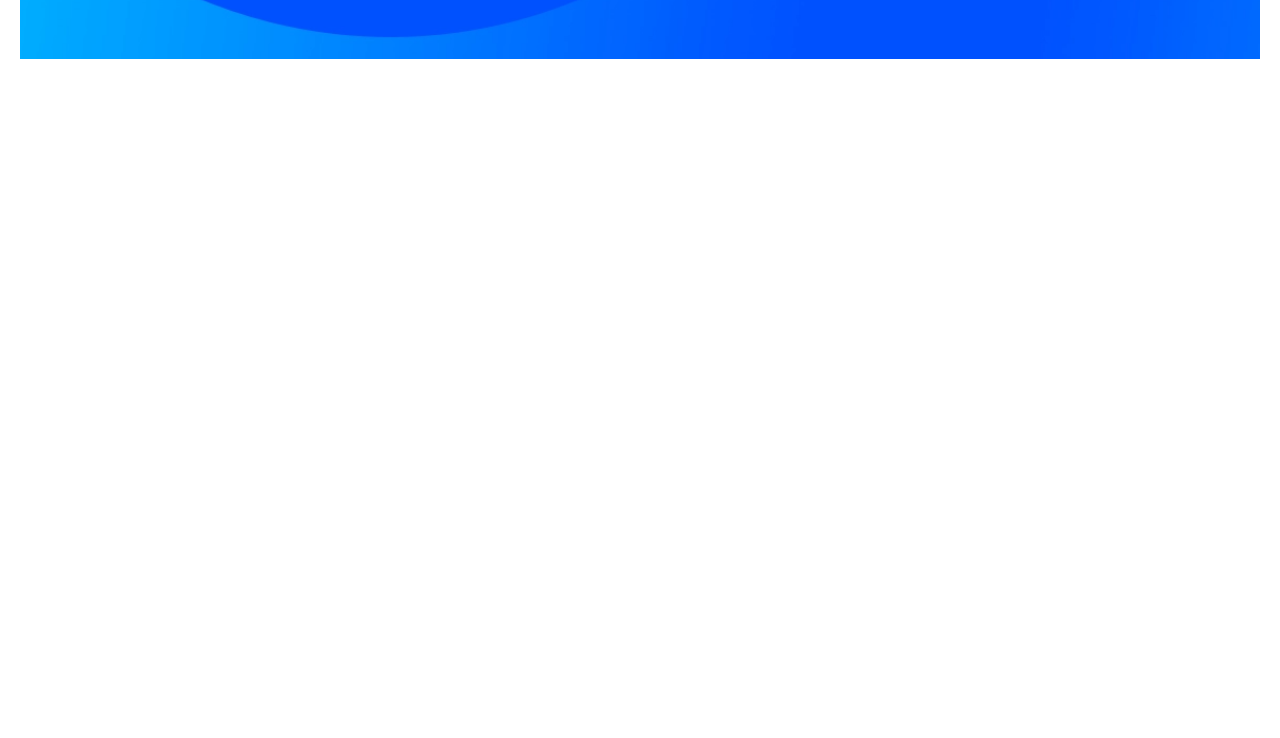
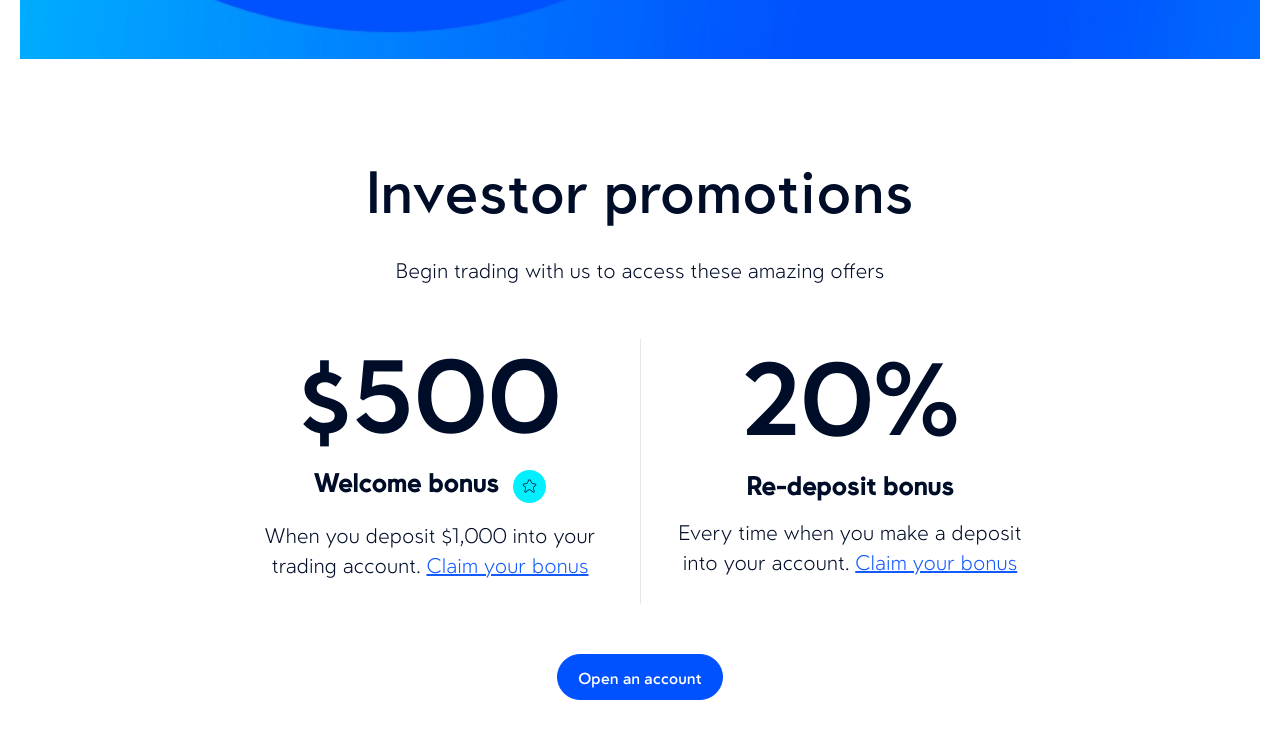
Before and after one commit to Aro1914/VT-Markets-Clone, a plain HTML site: page index.html in a window 1280 px wide. Shown: the part 1624-2362 px from the top of the page. Drawn offline with Linux system fonts and the light colour scheme.

Commit message:
Project Updated

```diff
--- a/assets/scripts/script.js
+++ b/assets/scripts/script.js
@@ -187,6 +187,7 @@ links.forEach((link, index) => {
 
 (() => {
     displayToggles.forEach((toggle, index) => {
+        // toggle.style.backgroundColor = '#000';
         toggle.addEventListener('click', () => {
             displayToggles.forEach(each => {
                 each.classList.remove('in-view');
@@ -246,28 +247,27 @@ links.forEach((link, index) => {
 })();
 
 // Funny Image code;
-var previousPosition = window.pageYOffset || document.documentElement.scrollTop;
-var scrollPosition = 0, scrollPosition2 = 0;
+let previousPosition = window.pageYOffset || document.documentElement.scrollTop;
+let scrollPosition = 0;
 window.onscroll = function () {
-    var currentPosition = window.pageYOffset || document.documentElement.scrollTop;
-
+    const currentPosition = window.pageYOffset || document.documentElement.scrollTop;
     // console.log(previousPosition, currentPosition);
     console.log(parentGG.scrollHeight);
     window;
     if (document.documentElement.scrollTop >= (parentGG.scrollHeight - 400) && document.documentElement.scrollTop <= ((parentGG.scrollHeight + parentGG.clientHeight + 100))) {
-        parentGG.style.borderTop = '5px solid #000';
-        parentGG.style.borderBottom = '5px solid #000';
         if (previousPosition < currentPosition) {
-            currentPosition - previousPosition >= 3.5 && (scrollPosition -= 3.5);
             // Going Up
-            funnyImage.forEach((image) => {
-                image.style.transform = `translate(0, ${(scrollPosition)}px)`;
-            });
+            // document.documentElement.scrollTop >= (parentGG.scrollHeight + 300)
+            //     &&
+                currentPosition - previousPosition >= 1 && (scrollPosition -= 2.5),
+                funnyImage.forEach((image) => {
+                    image.style.transform = `translate(0, ${(scrollPosition)}px)`;
+                });
         } else {
-            previousPosition - currentPosition >= 3.5 && (scrollPosition += 3.5);
             // Going Down
-            document.documentElement.scrollTop >= (parentGG.scrollHeight - 400)
-                &&
+            // document.documentElement.scrollTop <= (parentGG.scrollHeight + 300)
+            //     &&
+                previousPosition - currentPosition >= 1 && (scrollPosition += 2),
                 funnyImage.forEach((image) => {
                     image.style.transform = `translate(0, ${(scrollPosition)}px)`;
                 });
@@ -276,8 +276,6 @@ window.onscroll = function () {
         funnyImage.forEach((image) => {
             image.style.transform = `translate(0, 0)`;
         });
-        parentGG.style.borderTop = '5px solid #fff';
-        parentGG.style.borderBottom = '5px solid #fff';
         scrollPosition = 0;
     };
     previousPosition = currentPosition;
--- a/assets/styles/master.css
+++ b/assets/styles/master.css
@@ -642,7 +642,7 @@ ul {
   background-size: contain;
   background-repeat: no-repeat;
   background-position: center;
-  transition: transform .3s;
+  transition: transform 0.3s;
   z-index: 1;
 }
 
@@ -730,7 +730,7 @@ ul {
 }
 
 .ghostly [class^="switch"]:hover {
-  background-color: #00f0ff;
+  background-color: #00f0ff !important;
 }
 
 .ghostly [class^="switch"]::after {
@@ -798,7 +798,105 @@ ul {
 }
 
 .promotions {
-  height: 700px;
+  padding: 100px 0;
+  max-width: 70%;
+  margin: 0 auto;
+  background-color: #ffffff;
+  display: flex;
+  justify-content: center;
+  align-items: center;
+  flex-wrap: wrap;
+  text-align: center;
+}
+
+.promotions .big-text {
   width: 100%;
-  background-color: #ffffff;
+  margin-bottom: 30px;
+  display: block;
+  font-size: 56px;
+  font-family: "Oblivian Text Medium";
 }
+
+.promotions .small-texts {
+  line-height: 1.5;
+  margin-bottom: 23px;
+  font-size: 20px;
+  font-weight: 100;
+  display: block;
+  font-family: "Oblivian Text UltraLight";
+  width: 100%;
+}
+
+.offers {
+  width: 100%;
+  margin-top: 30px;
+  position: relative;
+  max-width: 840px;
+  display: flex;
+  justify-content: space-around;
+  align-items: center;
+  flex-wrap: wrap;
+}
+
+.offers .offer {
+  width: 49%;
+  position: relative;
+  padding: 0 30px;
+  display: flex;
+  flex-direction: column;
+  align-items: center;
+}
+
+.offer .biggest {
+  font-size: 96px;
+  font-weight: bold;
+  margin-bottom: 15px;
+  font-family: "Oblivian Text Semi-Bold";
+}
+
+.offers::after {
+  content: "";
+  display: block;
+  width: 1px;
+  position: absolute;
+  left: 50%;
+  top: 0;
+  bottom: 0;
+  background: #e5e7e9;;
+}
+
+.offer .bigger {
+  font-size: 24px;
+  margin-bottom: 18px;
+  font-weight: bold;
+  font-family: "Oblivian Text Medium";
+}
+
+.offer .blue-star {
+  display: inline-block;
+  width: 33px;
+  height: 33px;
+  background: #00f0ff url(../images/icons_star.png) center 9px no-repeat;
+  border-radius: 50%;
+  vertical-align: middle;
+  margin-left: 8px;
+}
+
+.offer .promo-link {
+  color: #135aff;
+  text-decoration: underline;
+  cursor: pointer;
+}
+
+.promotions .open-acct {
+  margin-top: 50px;
+  background: #0051ff;
+  border-radius: 35px;
+  padding: 14px 20px 12px;
+  display: inline-block;
+  color: #fff;
+  font-size: 15px;
+  border: 1px solid #0051ff;
+  text-decoration: none;
+  font-family: "Oblivian Text Medium";
+}
--- a/index.html
+++ b/index.html
@@ -400,9 +400,26 @@
             </div>
         </div>
         <div class="promotions">
+            <span class="big-text">Investor promotions</span>
+            <span class="small-texts">Begin trading with us to access these amazing offers</span>
+            <div class="offers">
+                <div class="offer">
+                    <span class="biggest">$500</span>
+                    <span class="bigger">Welcome bonus <span class="blue-star"></span> </span>
+                    <span class="small-texts">When you deposit $1,000 into your trading account. <span class="promo-link"> Claim
+                            your bonus</span> </span>
+                </div>
+                <div class="offer">
+                    <span class="biggest">20%</span>
+                    <span class="bigger">Re-deposit bonus</span>
+                    <span class="small-texts">Every time when you make a deposit into your account. <span class="promo-link">
+                            Claim your bonus</span></span>
+                </div>
+            </div>
+            <button class="open-acct" type="button">Open an account</button>
+        </div>
+        <div class="helping">
 
-        </div>
-        <div class="promotions">
         </div>
         <script src="./assets/scripts/script.js"></script>
     </body>
```
Also changed, not shown: assets/images/icons_star.png (added).
